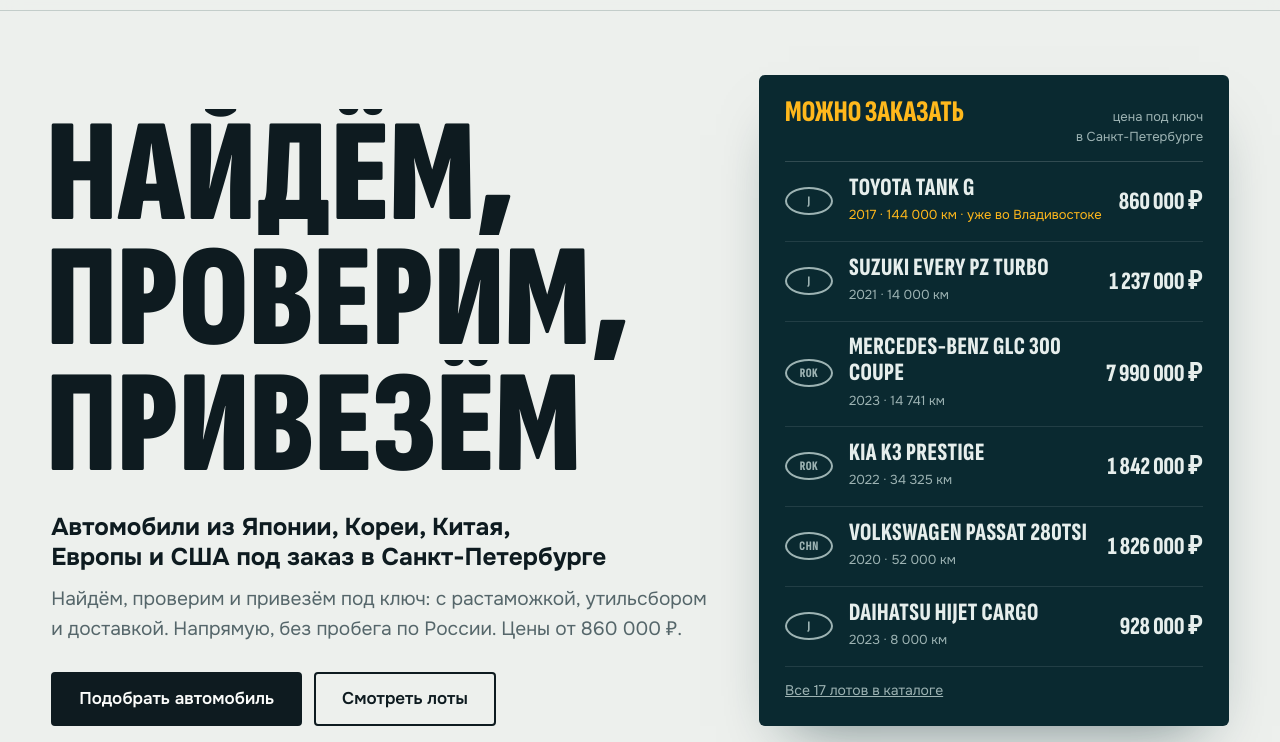
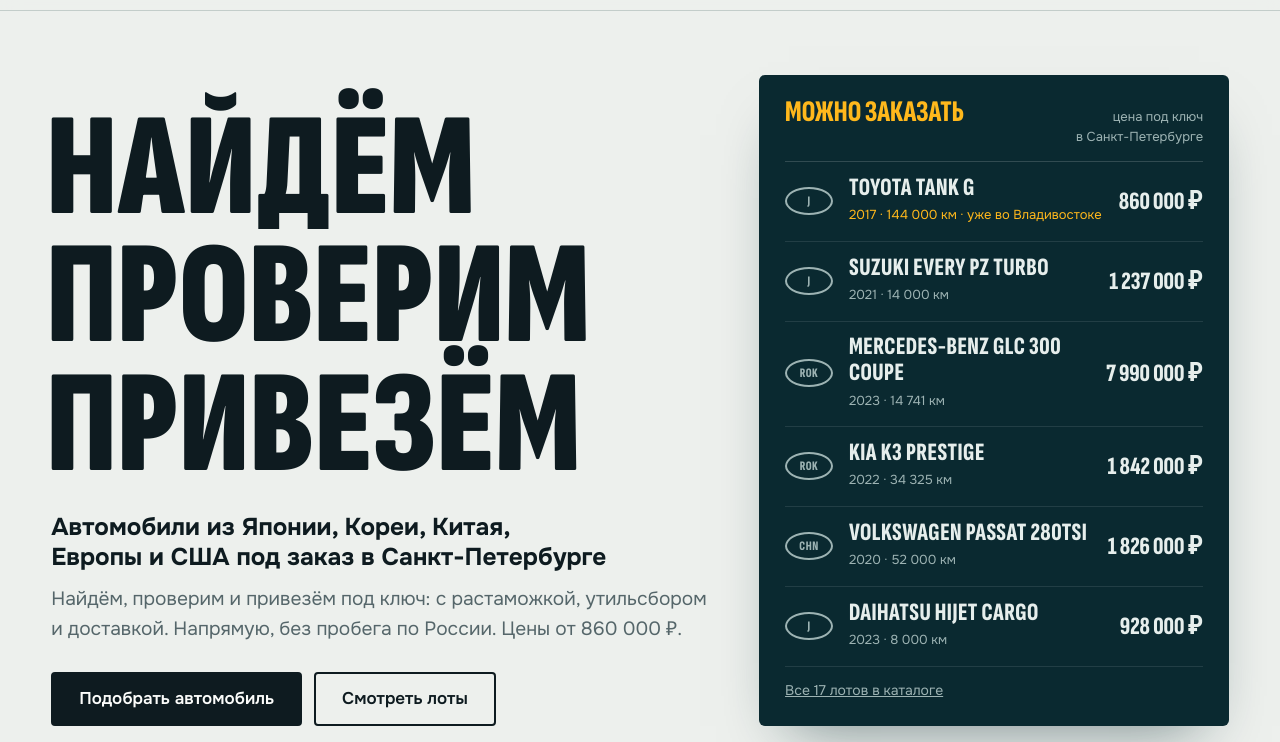
Before and after one commit to Vyacheslav-Novikov/avto-alliance, a plain HTML site: page index.html in a window 1280 px wide. Shown: the part 58-800 px from the top of the page. Drawn offline with Linux system fonts and the light colour scheme.

Commit message:
Заголовок: видны Й и Ё, убраны запятые
Co-Authored-By: Claude Fable 5.2 <noreply@anthropic.com>
Claude-Session: https://claude.ai/code/session_01QJFXC4kWJ2AKcmogV8marn

```diff
--- a/index.html
+++ b/index.html
@@ -98,7 +98,7 @@ h3{font-size:clamp(28px,3vw,40px)}
 .hero-grid>*{min-width:0}
 .big{font-size:clamp(76px,23vw,180px);font-weight:900;line-height:.8;margin-left:-.03em}
 @media(min-width:1020px){.big{font-size:clamp(110px,11.4vw,166px)}}
-.big span{display:block;overflow:hidden;padding-top:.06em}
+.big span{display:block;overflow:hidden;padding-top:.24em;margin-top:-.16em}
 .big span b{display:block;font-weight:inherit;animation:rise .9s cubic-bezier(.2,.8,.2,1) both}
 .big span:nth-child(2) b{animation-delay:.09s} .big span:nth-child(3) b{animation-delay:.18s}
 @keyframes rise{from{transform:translateY(105%)}}
@@ -383,7 +383,7 @@ dialog[open]{animation:pop .4s cubic-bezier(.2,.8,.2,1)}
 <section class="hero wrap">
   <div class="hero-grid">
     <div>
-      <p class="big" aria-hidden="true"><span><b>Найдём,</b></span><span><b>проверим,</b></span><span><b>привезём</b></span></p>
+      <p class="big" aria-hidden="true"><span><b>Найдём</b></span><span><b>проверим</b></span><span><b>привезём</b></span></p>
       <h1>Автомобили из Японии, Кореи, Китая, Европы и США под заказ в&nbsp;Санкт-Петербурге</h1>
       <p class="lead">Найдём, проверим и привезём под ключ: с растаможкой, утильсбором и&nbsp;доставкой. Напрямую, без пробега по&nbsp;России. Цены от&nbsp;860&nbsp;000&nbsp;₽.</p>
       <div class="cta">
```
Also changed, not shown: img/og.png.
